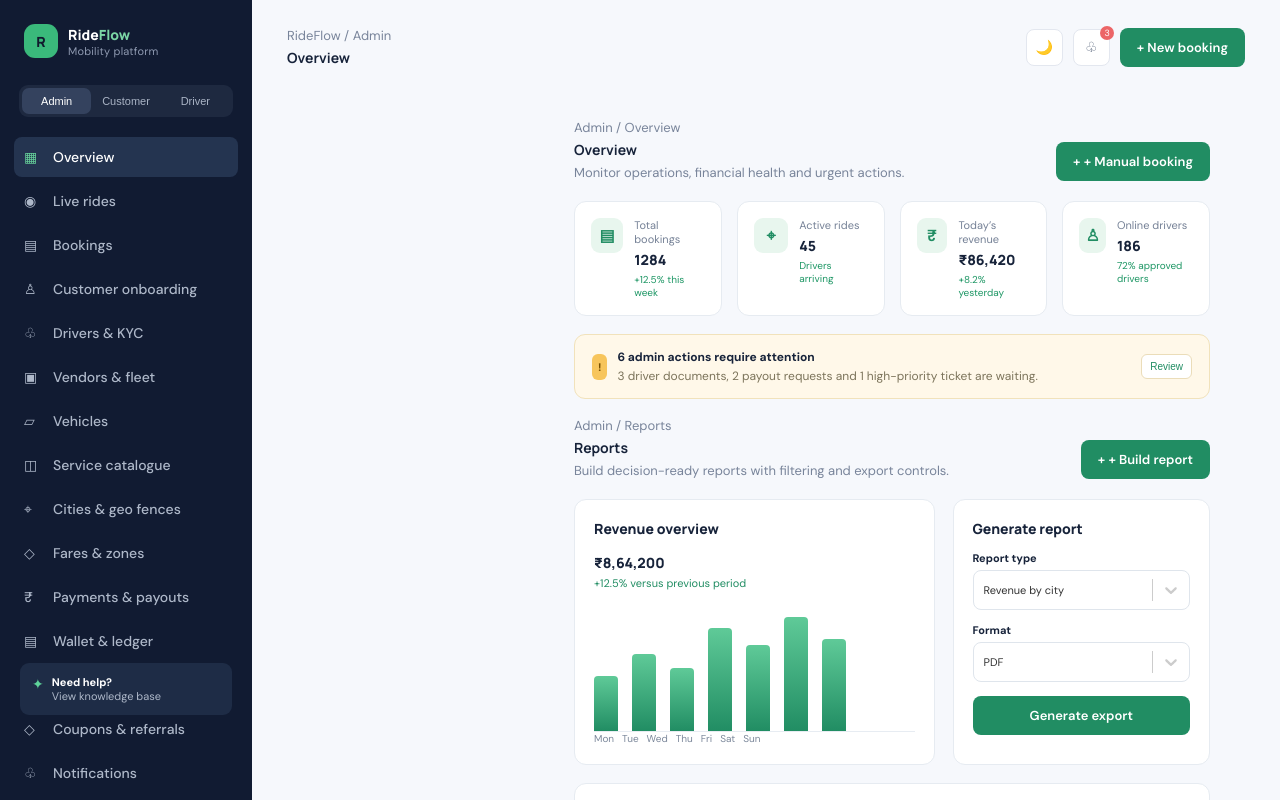
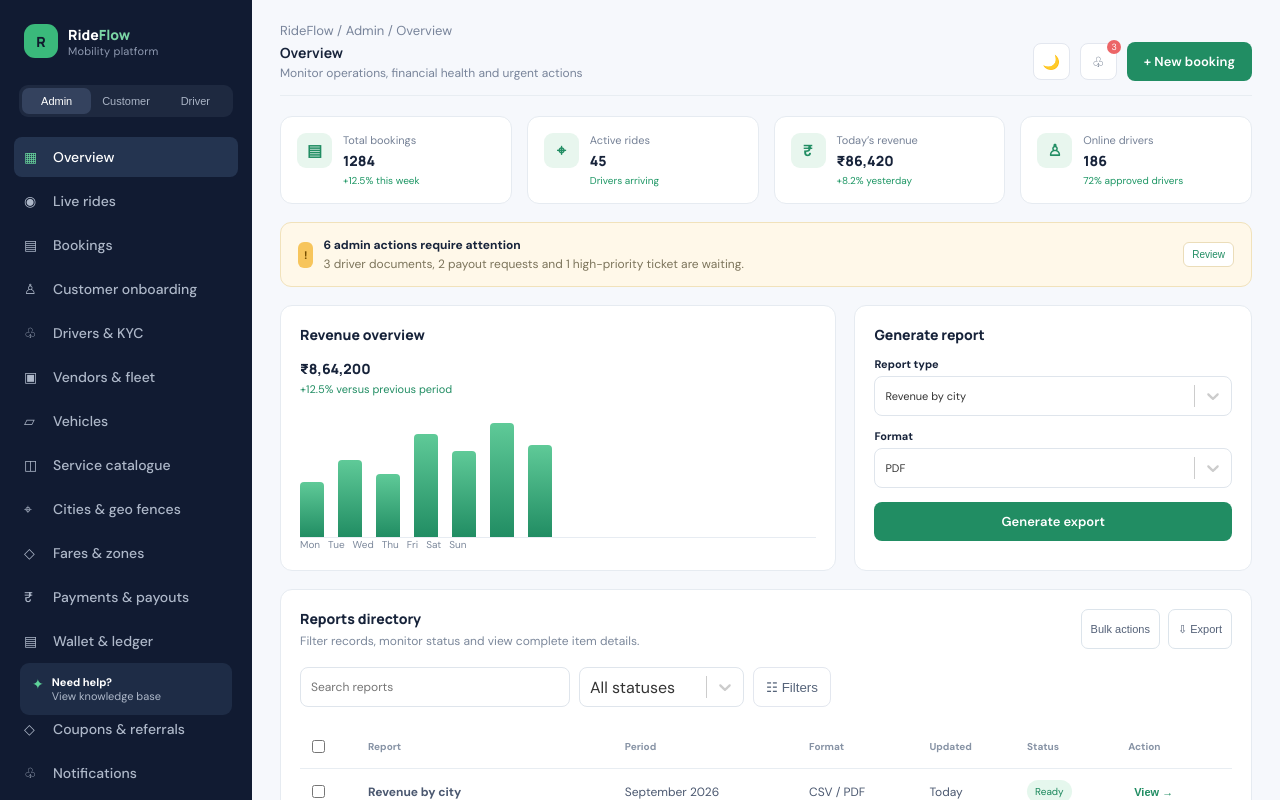
Before and after one commit to aritioninfotechpvt/cabBooking, a React (Vite) app in the folder rideflow-demo/: page / in a window 1280 px wide. Shown: the top 800 px of the page. Built offline with nearby package versions, Linux system fonts and the light colour scheme.

Commit message:
Eliminate duplicate header stack and eliminate space between sidebar and content

```diff
--- a/rideflow-demo/src/main.jsx
+++ b/rideflow-demo/src/main.jsx
@@ -13,6 +13,30 @@ const initialRides = [
 
 const nav = ['Overview','Live rides','Bookings','Customer onboarding','Drivers & KYC','Vendors & fleet','Vehicles','Service catalogue','Cities & geo fences','Fares & zones','Payments & payouts','Wallet & ledger','Commissions','Coupons & referrals','Notifications','Safety & SOS','Support','Reports','Audit logs','Roles & settings','Integrations & compliance'];
 const icons = ['▦','◉','▤','♙','♧','▣','▱','◫','⌖','◇','₹','▤','%','◇','♧','!','?','↗','☷','⚙','⌁'];
+
+const pageLabels = {
+ 'Customer onboarding':['Invite customer','Review onboarding queue'],
+ 'Drivers & KYC':['Add driver','Approve KYC and documents'],
+ 'Vendors & fleet':['Add vendor','Manage fleet contracts and KYC'],
+ 'Vehicles':['Add vehicle','Manage vehicle compliance'],
+ 'Payments & payouts':['Create payout','Approve refunds and settlements'],
+ 'Commissions':['Create rule','Set commission and incentive rules'],
+ 'Coupons':['Create coupon','Promotions and referral discounts'],
+ 'Notifications':['Create campaign','Push, SMS and email delivery'],
+ 'Safety & SOS':['Open safety case','Live safety incidents and disputes'],
+ 'Support':['Create ticket','Support conversations and escalation'],
+ 'Reports':['Build report','Performance and finance exports'],
+ 'Roles & settings':['Add admin role','Role, permissions and integrations'],
+ 'Service catalogue':['Add service','Manage cab, auto, bike, rental and outstation categories'],
+ 'Cities & geo fences':['Add city','Set serviceable polygons, airport and restricted zones'],
+ 'Wallet & ledger':['Adjust wallet','Review credits, debits and referral rewards'],
+ 'Coupons & referrals':['Create promotion','Manage customer and driver referrals'],
+ 'Audit logs':['Export audit log','Track every sensitive admin action'],
+ 'Integrations & compliance':['Configure integration','Maps, payments, OTP, WhatsApp, GST and policy controls'],
+ 'Overview':['Manual booking','Monitor operations, financial health and urgent actions'],
+ 'Live rides':['Manual booking','Real-time trip dispatch, location tracking and safety monitoring'],
+ 'Fares & zones':['Add city zone','Configure city coverage, fare cards, rental/outstation rules and surge pricing']
+};
 
 function Stat({label, value, change, icon, tone}) { return <div className="stat"><div><p>{label}</p><h2>{value}</h2><span className={change?.startsWith('+') ? 'up':'muted'}>{change}</span></div><div className={'statIcon '+tone}>{icon}</div></div> }
 function Status({children}) { return <span className={'status '+(String(children||'').toLowerCase().replaceAll(' ','-'))}>{children}</span> }
@@ -40,15 +64,29 @@ function App(){
  };
 
  const action=(m)=>{setNotice(m);setTimeout(()=>setNotice(''),2600)};
+ const [btnLabel, subtitle] = pageLabels[page] || ['', ''];
 
  return <div className="app">
   <aside><div className="brand"><div className="brandMark">R</div><div>Ride<span>Flow</span><small>Mobility platform</small></div></div>
   <div className="switcher"><button className={panel==='Admin'?'chosen':''} onClick={()=>setPanel('Admin')}>Admin</button><button className={panel==='Customer'?'chosen':''} onClick={()=>setPanel('Customer')}>Customer</button><button className={panel==='Driver'?'chosen':''} onClick={()=>setPanel('Driver')}>Driver</button></div>
   <nav>{nav.map((n,i)=><button key={n} className={page===n?'active':''} onClick={()=>setPage(n)}><i>{icons[i]}</i>{n}{n==='Support'&&<b>8</b>}</button>)}</nav>
   <div className="sideBottom"><div className="help">✦ <span><strong>Need help?</strong><br/>View knowledge base</span></div><div className="avatar">VK</div><div className="user"><strong>Vishal Kumar</strong><small>Super admin</small></div><span>⌄</span></div></aside>
-  <main><header><div><p className="crumb">RideFlow / {panel}</p><h1>{page}</h1></div><div className="topActions"><button className="iconBtn" onClick={()=>setDarkMode(!darkMode)} title="Toggle Dark/Light Mode">{darkMode ? '☀️' : '🌙'}</button><button className="iconBtn bell">♧<em>3</em></button><button className="primary" onClick={()=>setModal(true)}>+ New booking</button></div></header>
-  {notice&&<div className="toast">✓ {notice}</div>}
-  {panel==='Customer'?<CustomerDemo action={action}/>:panel==='Driver'?<DriverDemo action={action}/>:<ProAdmin page={page} action={action} ridesList={ridesList} setRidesList={setRidesList}/>}
+  <main>
+    <header>
+      <div>
+        <p className="crumb">RideFlow / {panel} / {page}</p>
+        <h1>{page}</h1>
+        {subtitle && <p className="headerSubtitle">{subtitle}</p>}
+      </div>
+      <div className="topActions">
+        {btnLabel && btnLabel !== 'Manual booking' && <button className="outline" onClick={()=>action(btnLabel+' requested')}>+ {btnLabel}</button>}
+        <button className="iconBtn" onClick={()=>setDarkMode(!darkMode)} title="Toggle Dark/Light Mode">{darkMode ? '☀️' : '🌙'}</button>
+        <button className="iconBtn bell">♧<em>3</em></button>
+        <button className="primary" onClick={()=>setModal(true)}>+ New booking</button>
+      </div>
+    </header>
+    {notice&&<div className="toast">✓ {notice}</div>}
+    {panel==='Customer'?<CustomerDemo action={action}/>:panel==='Driver'?<DriverDemo action={action}/>:<ProAdmin page={page} action={action} ridesList={ridesList} setRidesList={setRidesList}/>}
   </main>
   {modal&&<BookingModal close={()=>setModal(false)} onAddBooking={addBooking}/>}
  </div>
--- a/rideflow-demo/src/pro-admin.jsx
+++ b/rideflow-demo/src/pro-admin.jsx
@@ -84,17 +84,8 @@ function Badge({ children }) {
  return <span className={'pBadge ' + val}>{children}</span>;
 }
 
-function ModuleHeader({ title, subtitle, button, action }) {
- return (
-  <div className="moduleHeadInline">
-   <div>
-    <p className="crumb">Admin / {title}</p>
-    <h2>{title}</h2>
-    <p>{subtitle}</p>
-   </div>
-   <button className="primary" onClick={() => action(button + ' requested')}>+ {button}</button>
-  </div>
- );
+function ModuleHeader() {
+ return null;
 }
 
 function Mini({ label, value, note, icon }) {
@@ -616,11 +607,11 @@ export function ProAdmin({ page, action, ridesList, setRidesList }) {
  };
 
  return (
-  <main className="proAdmin">
+  <div className="proAdmin">
    {page === 'Overview' ? <Overview action={action} rowsData={rowsData} ridesList={ridesList} /> : <Standard page={page} rowsData={rowsData} action={action} ridesList={ridesList} fareRules={fareRules} onOpenFareEditor={() => setShowFareModal(true)} onOpenKycModal={() => setShowKycModal(true)} />}
    {showKycModal && <KycModal close={() => setShowKycModal(false)} onDecision={handleKycDecision} />}
    {showFareModal && <FareEditorModal close={() => setShowFareModal(false)} currentRules={fareRules} onSave={(updated) => { setFareRules(updated); action('Fare rules and surge rates updated successfully'); }} />}
-  </main>
+  </div>
  );
 }
 
```
Also changed, not shown: rideflow-demo/src/styles.css.
